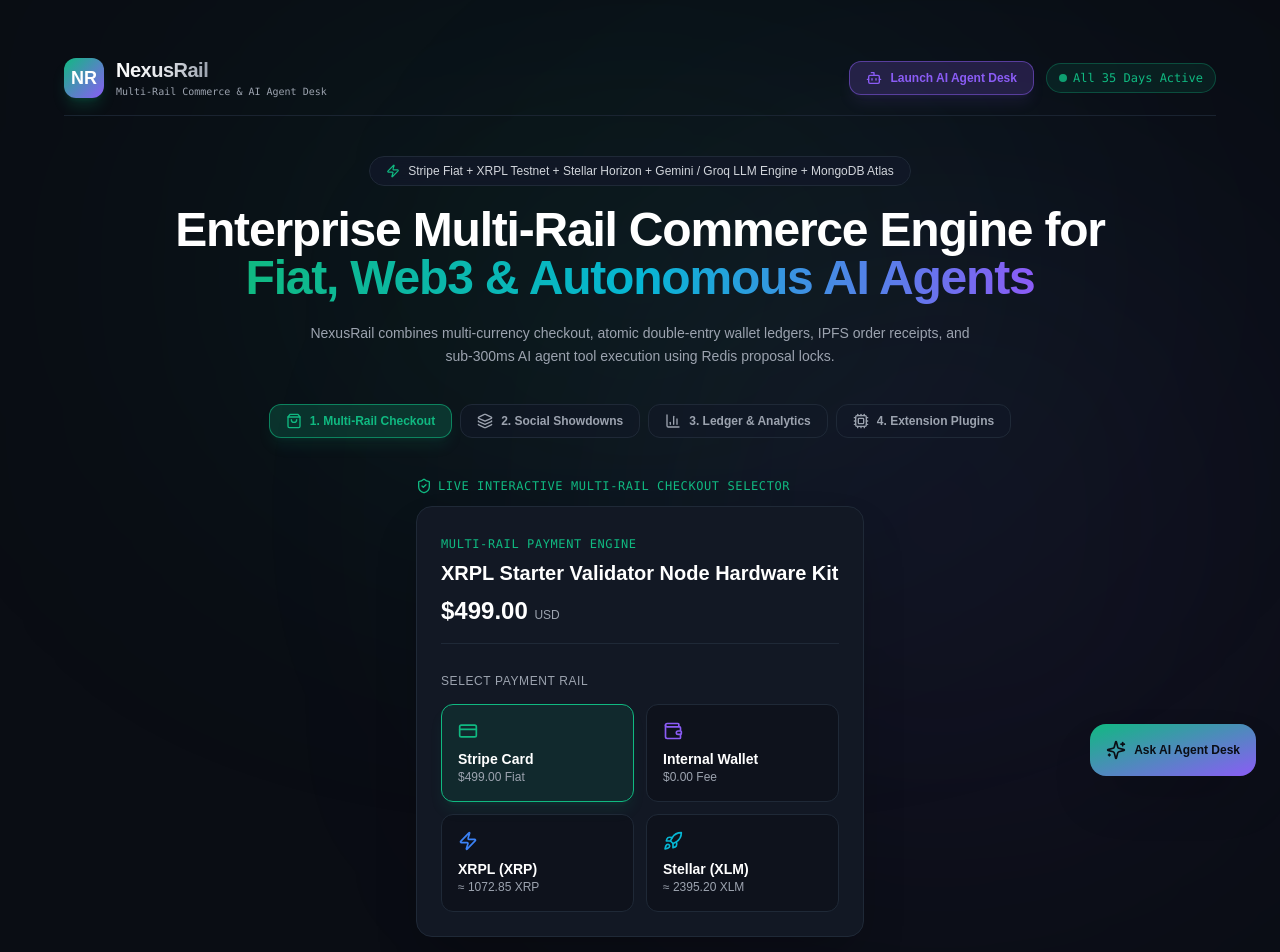
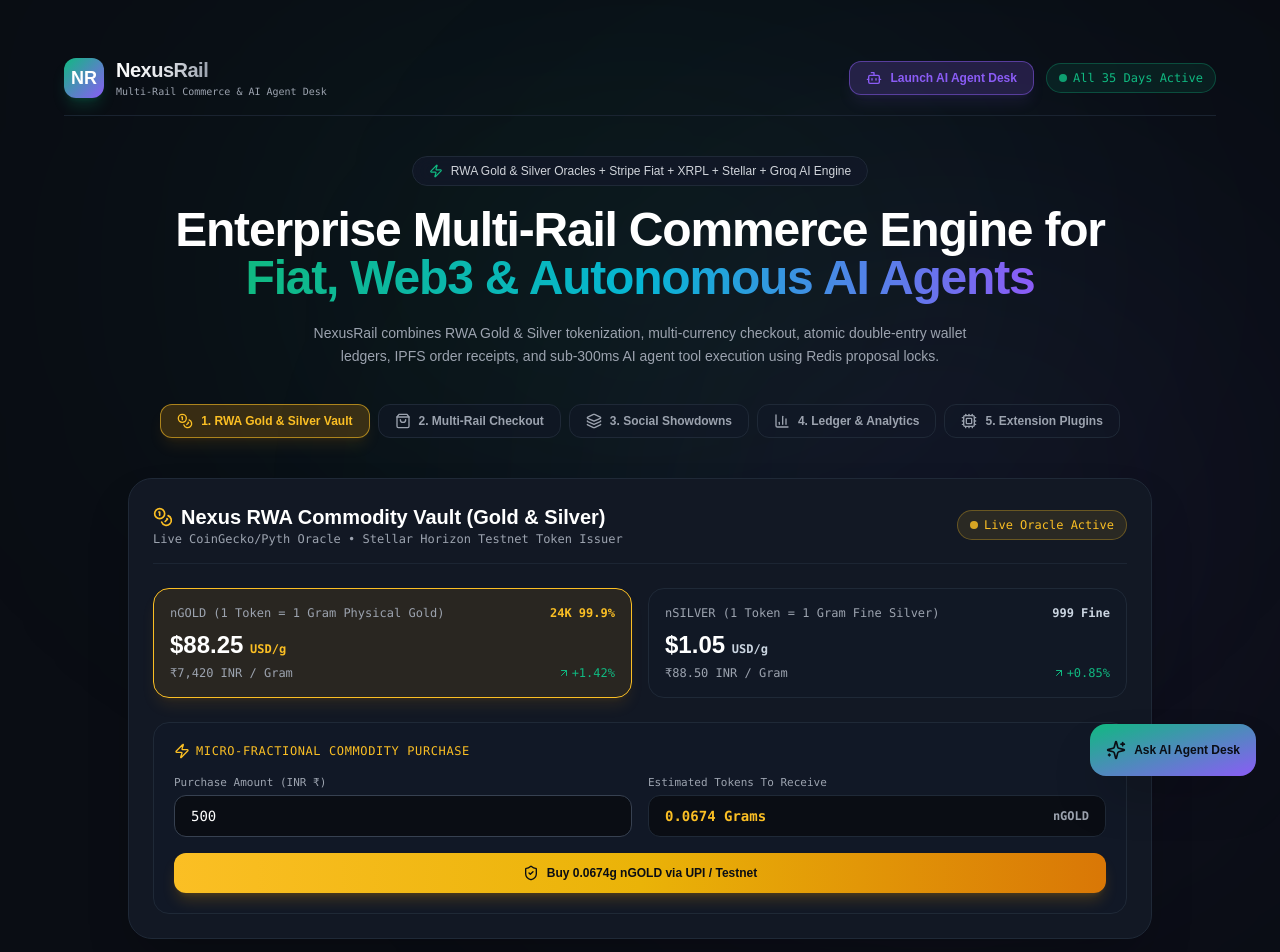
Before and after one commit to AtulPandey429/nexus_rail, a Next.js app in the folder apps/web/: page / in a window 1280 px wide. Shown: the top 952 px of the page. Built offline with nearby package versions, Linux system fonts and the light colour scheme.

Commit message:
feat(rwa): add RWA Commodity Master Plan spec doc, RwaGoldVaultCard component, and Tab 1 RWA Vault on landing UI

```diff
--- a/apps/web/src/app/page.tsx
+++ b/apps/web/src/app/page.tsx
@@ -6,11 +6,12 @@
 import { ProductShowdownCard } from '@/components/ProductShowdownCard';
 import { AnalyticsLedgerDashboard } from '@/components/AnalyticsLedgerDashboard';
 import { PluginsShowcase } from '@/components/PluginsShowcase';
-import { Zap, Bot, ShieldCheck, Layers, Sparkles, Activity, Cpu, BarChart3, ShoppingBag } from 'lucide-react';
+import { RwaGoldVaultCard } from '@/components/RwaGoldVaultCard';
+import { Zap, Bot, ShieldCheck, Layers, Sparkles, Activity, Cpu, BarChart3, ShoppingBag, Coins } from 'lucide-react';
 
 export default function Home() {
   const [isAgentOpen, setIsAgentOpen] = useState(false);
-  const [activeTab, setActiveTab] = useState<'checkout' | 'social' | 'analytics' | 'plugins'>('checkout');
+  const [activeTab, setActiveTab] = useState<'checkout' | 'social' | 'analytics' | 'plugins' | 'rwa'>('rwa');
 
   return (
     <main className="min-h-screen bg-nexus-dark text-white flex flex-col items-center justify-between p-4 md:p-10 relative overflow-x-hidden">
@@ -51,7 +52,7 @@
       <div className="w-full max-w-5xl text-center space-y-5 z-10 py-4">
         <div className="inline-flex items-center gap-2 px-4 py-1.5 rounded-full bg-gray-900/90 border border-gray-800 text-xs font-medium text-gray-300 backdrop-blur-md">
           <Zap className="w-3.5 h-3.5 text-rail-emerald" />
-          <span>Stripe Fiat + XRPL Testnet + Stellar Horizon + Gemini / Groq LLM Engine + MongoDB Atlas</span>
+          <span>RWA Gold & Silver Oracles + Stripe Fiat + XRPL + Stellar + Groq AI Engine</span>
         </div>
 
         <h1 className="text-3xl sm:text-5xl font-extrabold tracking-tight leading-tight">
@@ -62,11 +63,23 @@
         </h1>
 
         <p className="text-gray-400 text-sm max-w-2xl mx-auto leading-relaxed">
-          NexusRail combines multi-currency checkout, atomic double-entry wallet ledgers, IPFS order receipts, and sub-300ms AI agent tool execution using Redis proposal locks.
+          NexusRail combines RWA Gold & Silver tokenization, multi-currency checkout, atomic double-entry wallet ledgers, IPFS order receipts, and sub-300ms AI agent tool execution using Redis proposal locks.
         </p>
 
         {/* Tab Navigation */}
         <div className="flex flex-wrap justify-center gap-2 pt-4 z-20">
+          <button
+            onClick={() => setActiveTab('rwa')}
+            className={`px-4 py-2 rounded-xl text-xs font-bold flex items-center gap-2 transition-all border ${
+              activeTab === 'rwa'
+                ? 'bg-amber-500/20 text-amber-400 border-amber-400/60 shadow-lg shadow-amber-500/10'
+                : 'bg-gray-900/60 text-gray-400 border-gray-800 hover:text-white'
+            }`}
+          >
+            <Coins className="w-4 h-4 text-amber-400" />
+            <span>1. RWA Gold & Silver Vault</span>
+          </button>
+
           <button
             onClick={() => setActiveTab('checkout')}
             className={`px-4 py-2 rounded-xl text-xs font-bold flex items-center gap-2 transition-all border ${
@@ -76,7 +89,7 @@
             }`}
           >
             <ShoppingBag className="w-4 h-4" />
-            <span>1. Multi-Rail Checkout</span>
+            <span>2. Multi-Rail Checkout</span>
           </button>
 
           <button
@@ -88,7 +101,7 @@
             }`}
           >
             <Layers className="w-4 h-4" />
-            <span>2. Social Showdowns</span>
+            <span>3. Social Showdowns</span>
           </button>
 
           <button
@@ -100,7 +113,7 @@
             }`}
           >
             <BarChart3 className="w-4 h-4" />
-            <span>3. Ledger & Analytics</span>
+            <span>4. Ledger & Analytics</span>
           </button>
 
           <button
@@ -112,13 +125,15 @@
             }`}
           >
             <Cpu className="w-4 h-4" />
-            <span>4. Extension Plugins</span>
+            <span>5. Extension Plugins</span>
           </button>
         </div>
       </div>
 
       {/* Main Content Area */}
       <div className="w-full max-w-5xl z-10 py-6">
+        {activeTab === 'rwa' && <RwaGoldVaultCard />}
+
         {activeTab === 'checkout' && (
           <div className="flex flex-col items-center max-w-md mx-auto">
             <div className="w-full text-xs font-mono text-rail-emerald uppercase tracking-wider mb-3 flex items-center gap-1.5">
--- /dev/null
+++ b/apps/web/src/components/RwaGoldVaultCard.tsx
@@ -0,0 +1,160 @@
+'use client';
+
+import React, { useState, useEffect } from 'react';
+import { Coins, Zap, ShieldCheck, ExternalLink, RefreshCw, ArrowUpRight, CheckCircle2, QrCode } from 'lucide-react';
+
+export function RwaGoldVaultCard() {
+  const [goldRateUsd, setGoldRateUsd] = useState(88.25);
+  const [goldRateInr, setGoldRateInr] = useState(7420.0);
+  const [silverRateUsd, setSilverRateUsd] = useState(1.05);
+  const [buyAmountInr, setBuyAmountInr] = useState('500');
+  const [selectedAsset, setSelectedAsset] = useState<'nGOLD' | 'nSILVER'>('nGOLD');
+  const [isMinting, setIsMinting] = useState(false);
+  const [mintResult, setMintResult] = useState<any | null>(null);
+
+  // Calculate grams based on INR amount
+  const activeRateInr = selectedAsset === 'nGOLD' ? goldRateInr : 88.5;
+  const gramsToReceive = (parseFloat(buyAmountInr || '0') / activeRateInr).toFixed(4);
+
+  const handleMintToken = async () => {
+    setIsMinting(true);
+    setMintResult(null);
+
+    setTimeout(() => {
+      const txHash = `tx_stl_testnet_${Date.now()}_${Math.random().toString(36).substring(2, 8)}`;
+      setMintResult({
+        assetCode: selectedAsset,
+        amountGrams: parseFloat(gramsToReceive),
+        txHash,
+        explorerUrl: `https://stellar.expert/explorer/testnet/tx/${txHash}`,
+      });
+      setIsMinting(false);
+    }, 1200);
+  };
+
+  return (
+    <div className="w-full bg-nexus-card border border-gray-800 rounded-3xl p-6 space-y-6 shadow-2xl">
+      {/* Header */}
+      <div className="flex flex-col sm:flex-row justify-between items-start sm:items-center gap-4 border-b border-gray-800/80 pb-4">
+        <div>
+          <h3 className="text-xl font-bold text-white flex items-center gap-2">
+            <Coins className="w-5 h-5 text-amber-400" />
+            <span>Nexus RWA Commodity Vault (Gold & Silver)</span>
+          </h3>
+          <p className="text-xs text-gray-400 font-mono">Live CoinGecko/Pyth Oracle • Stellar Horizon Testnet Token Issuer</p>
+        </div>
+        <span className="text-xs font-mono px-3 py-1.5 rounded-full bg-amber-400/10 text-amber-400 border border-amber-400/30 flex items-center gap-1.5">
+          <span className="w-2 h-2 rounded-full bg-amber-400 animate-pulse" />
+          Live Oracle Active
+        </span>
+      </div>
+
+      {/* Live Ticker Cards */}
+      <div className="grid grid-cols-1 sm:grid-cols-2 gap-4">
+        {/* nGOLD Ticker */}
+        <div
+          onClick={() => setSelectedAsset('nGOLD')}
+          className={`p-4 rounded-2xl border transition-all cursor-pointer ${
+            selectedAsset === 'nGOLD'
+              ? 'bg-amber-500/10 border-amber-400 shadow-lg shadow-amber-500/10'
+              : 'bg-gray-900/60 border-gray-800 hover:border-gray-700'
+          }`}
+        >
+          <div className="flex justify-between items-center text-xs font-mono text-gray-400">
+            <span>nGOLD (1 Token = 1 Gram Physical Gold)</span>
+            <span className="text-amber-400 font-bold">24K 99.9%</span>
+          </div>
+          <div className="text-2xl font-bold text-white mt-2">
+            ${goldRateUsd.toFixed(2)} <span className="text-xs font-mono text-amber-400">USD/g</span>
+          </div>
+          <div className="text-xs font-mono text-gray-400 mt-1 flex justify-between">
+            <span>₹{goldRateInr.toLocaleString()} INR / Gram</span>
+            <span className="text-rail-emerald flex items-center gap-0.5"><ArrowUpRight className="w-3 h-3" /> +1.42%</span>
+          </div>
+        </div>
+
+        {/* nSILVER Ticker */}
+        <div
+          onClick={() => setSelectedAsset('nSILVER')}
+          className={`p-4 rounded-2xl border transition-all cursor-pointer ${
+            selectedAsset === 'nSILVER'
+              ? 'bg-slate-400/10 border-slate-300 shadow-lg shadow-slate-400/10'
+              : 'bg-gray-900/60 border-gray-800 hover:border-gray-700'
+          }`}
+        >
+          <div className="flex justify-between items-center text-xs font-mono text-gray-400">
+            <span>nSILVER (1 Token = 1 Gram Fine Silver)</span>
+            <span className="text-slate-300 font-bold">999 Fine</span>
+          </div>
+          <div className="text-2xl font-bold text-white mt-2">
+            ${silverRateUsd.toFixed(2)} <span className="text-xs font-mono text-slate-300">USD/g</span>
+          </div>
+          <div className="text-xs font-mono text-gray-400 mt-1 flex justify-between">
+            <span>₹88.50 INR / Gram</span>
+            <span className="text-rail-emerald flex items-center gap-0.5"><ArrowUpRight className="w-3 h-3" /> +0.85%</span>
+          </div>
+        </div>
+      </div>
+
+      {/* Micro-Buying Form */}
+      <div className="p-5 rounded-2xl bg-gray-900/80 border border-gray-800 space-y-4">
+        <h4 className="text-xs font-mono text-amber-400 uppercase tracking-wider flex items-center gap-1.5">
+          <Zap className="w-4 h-4" /> Micro-Fractional Commodity Purchase
+        </h4>
+
+        <div className="grid grid-cols-1 sm:grid-cols-2 gap-4">
+          <div>
+            <label className="text-[11px] font-mono text-gray-400 mb-1 block">Purchase Amount (INR ₹)</label>
+            <input
+              type="number"
+              value={buyAmountInr}
+              onChange={(e) => setBuyAmountInr(e.target.value)}
+              className="w-full px-4 py-2.5 rounded-xl bg-nexus-dark border border-gray-700 text-sm font-mono text-white focus:outline-none focus:border-amber-400"
+            />
+          </div>
+
+          <div>
+            <label className="text-[11px] font-mono text-gray-400 mb-1 block">Estimated Tokens To Receive</label>
+            <div className="w-full px-4 py-2.5 rounded-xl bg-nexus-dark border border-gray-800 text-sm font-mono text-amber-400 font-bold flex justify-between items-center">
+              <span>{gramsToReceive} Grams</span>
+              <span className="text-xs text-gray-400">{selectedAsset}</span>
+            </div>
+          </div>
+        </div>
+
+        <button
+          onClick={handleMintToken}
+          disabled={isMinting}
+          className="w-full py-3 rounded-xl bg-gradient-to-r from-amber-400 via-yellow-500 to-amber-600 text-nexus-dark font-extrabold text-xs shadow-lg shadow-amber-500/20 hover:opacity-95 transition-opacity flex items-center justify-center gap-2"
+        >
+          {isMinting ? <RefreshCw className="w-4 h-4 animate-spin" /> : <ShieldCheck className="w-4 h-4" />}
+          <span>{isMinting ? 'Issuing Tokens on Stellar Horizon Testnet...' : `Buy ${gramsToReceive}g ${selectedAsset} via UPI / Testnet`}</span>
+        </button>
+      </div>
+
+      {/* On-Chain Result Receipts */}
+      {mintResult && (
+        <div className="p-4 rounded-2xl bg-amber-500/10 border border-amber-400/40 text-xs space-y-2 font-mono">
+          <div className="flex justify-between items-center text-amber-400 font-bold">
+            <span className="flex items-center gap-1.5"><CheckCircle2 className="w-4 h-4" /> On-Chain Tokens Issued Successfully!</span>
+            <span>Stellar Testnet</span>
+          </div>
+          <p className="text-gray-300">
+            Issued <strong>{mintResult.amountGrams} Grams</strong> of <strong>{mintResult.assetCode}</strong> token to your testnet wallet.
+          </p>
+          <div className="pt-1 flex items-center justify-between text-[11px]">
+            <span className="text-gray-400">Tx Hash: {mintResult.txHash}</span>
+            <a
+              href={mintResult.explorerUrl}
+              target="_blank"
+              rel="noreferrer"
+              className="text-amber-400 underline hover:text-amber-300 flex items-center gap-1"
+            >
+              View on Stellar Explorer <ExternalLink className="w-3 h-3" />
+            </a>
+          </div>
+        </div>
+      )}
+    </div>
+  );
+}
```
Also changed, not shown: 1 other file (tests, documents, lock files or other folders).
